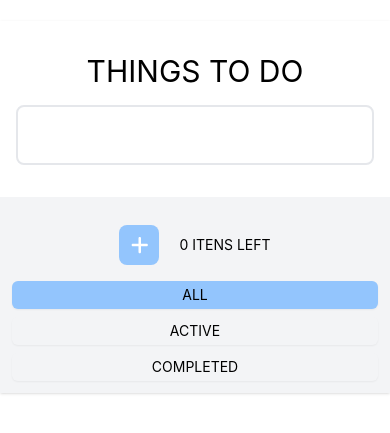
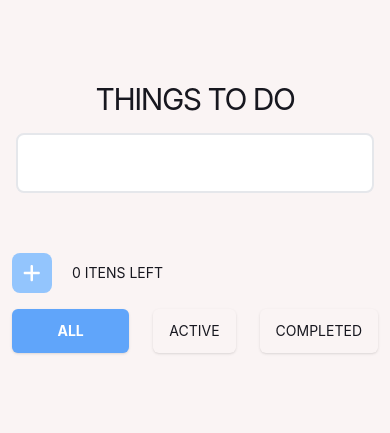
Before and after one commit to marchingbeagle/todo-react-tailwind, a React (Create React App) app: page / in a window 390 px wide. Shown: the part 215-648 px from the top of the page. Built offline with nearby package versions, Linux system fonts and the light colour scheme.

Commit message:
better responsiveness

```diff
--- a/src/App.js
+++ b/src/App.js
@@ -2,7 +2,7 @@ import Todo from "./components/todo";
 
 function App() {
   return (
-    <div className=" h-screen flex items-center justify-center">
+    <div className=" h-screen flex sm:items-center sm:justify-center bg-[#FAF4F4] text-[#17171F]">
       <Todo />
     </div>
   );
--- a/src/components/Footer/index.js
+++ b/src/components/Footer/index.js
@@ -4,8 +4,8 @@ import ItensLeft from "../ItensLeft";
 
 function Footer({ addToList, itensLeft, setFilter, filter }) {
   return (
-    <footer className="flex flex-col sm:flex-row justify-between bg-gray-100 p-3">
-      <div className="flex items-center basis-4/12 gap-5 justify-center sm:justify-start py-4 sm:py-0">
+    <footer className="flex flex-col sm:flex-row justify-between sm:bg-gray-100 p-3">
+      <div className="flex items-center sm:basis-4/12 gap-5 sm:justify-start  py-4 sm:py-0">
         <AddItemButton addToList={addToList} />
         <ItensLeft itensLeft={itensLeft} />
       </div>
--- a/src/components/FooterNavBar/index.js
+++ b/src/components/FooterNavBar/index.js
@@ -1,27 +1,30 @@
 function FooterNavBar({ setFilter, filter }) {
   return (
-    <nav className="flex flex-col gap-2 sm:flex-row">
+    <nav className="flex flex-row items-center flex-wrap gap-6 sm:gap-4">
       <button
         onClick={() => setFilter("ALL")}
         className={`${
-          filter === "ALL" ? "bg-blue-300 " : ""
-        } shadow-sm p-2 uppercase text-sm rounded-md leading-3 hover:bg-gray-200`}
+          filter === "ALL" ? "bg-blue-400 flex-1 text-white font-bold" : ""
+        }
+         shadow p-4 sm:px-10 uppercase text-sm  rounded-md leading-3 hover:bg-blue-200`}
       >
         All
       </button>
       <button
         onClick={() => setFilter("ACTIVE")}
         className={`${
-          filter === "ACTIVE" ? "bg-blue-300 " : ""
-        } shadow-sm p-2 uppercase text-sm rounded-md leading-3 hover:bg-gray-200`}
+          filter === "ACTIVE" ? "bg-blue-400 flex-1 text-white font-bold " : ""
+        } shadow p-4 sm:px-10  uppercase text-sm rounded-md leading-3 hover:bg-blue-200`}
       >
         Active
       </button>
       <button
         onClick={() => setFilter("COMPLETED")}
         className={`${
-          filter === "COMPLETED" ? "bg-blue-300 " : ""
-        } shadow-sm p-2 uppercase text-sm rounded-md leading-3 hover:bg-gray-200`}
+          filter === "COMPLETED"
+            ? "bg-blue-400 flex-1 text-white font-bold"
+            : ""
+        } shadow p-4 sm:px-10  uppercase text-sm rounded-md leading-3 hover:bg-blue-200`}
       >
         Completed
       </button>
--- a/src/components/todo/index.js
+++ b/src/components/todo/index.js
@@ -36,9 +36,11 @@ function Todo() {
   }, [itemList]);
 
   return (
-    <section className="flex-1 flex m-auto w-9/10 flex-col w-3xl max-w-3xl shadow">
+    <section className="flex-1 flex m-auto w-9/10 flex-col w-3xl max-w-3xl sm:shadow">
       <div className="p-4">
-        <h1 className="text-center text-3xl p-4">THINGS TO DO</h1>
+        <h1 className="text-center text-3xl p-4 tracking-tighter">
+          THINGS TO DO
+        </h1>
         <ItemInput
           setValue={(item) => setItem(item.target.value)}
           value={item}
```
